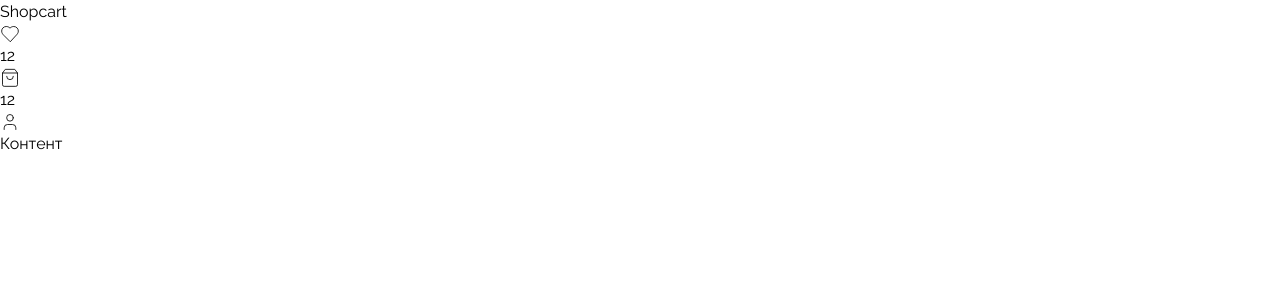
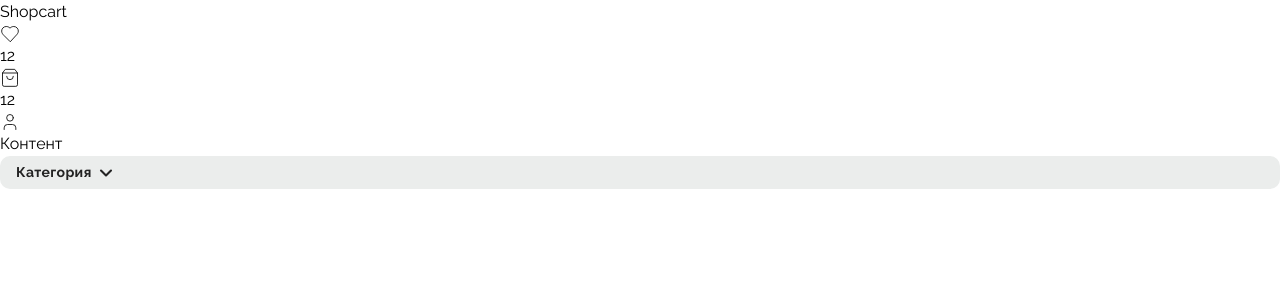
Before and after one commit to kersor/mini-electronics-store, a Next.js app in the folder frontend/: page / in a window 1280 px wide. Shown: the top 300 px of the page. Built offline with nearby package versions, Linux system fonts and the light colour scheme.

Commit message:
MY-UI-COMPONENT-TESTING: Add базовую настройку для стандартного select

```diff
--- a/frontend/src/app/page.tsx
+++ b/frontend/src/app/page.tsx
@@ -1,6 +1,7 @@
 "use client"
 
 import { Container } from "@/components/shared/container/Container";
+import { CustomSelect } from "@/components/ui/customSelect/customSelect";
 import { IFilters } from "@/types/filters";
 import { ISelect } from "@/types/select";
 import Image from "next/image";
@@ -72,7 +73,15 @@ export default function Home() {
         <div className="absolute text-[20px] top-[50%] left-[50%] -translate-y-[50%] -translate-x-[50%] font-bold uppercase text-[#FFF] tracking-widest">Контент</div>
       </div>
       <div className="mt-10" />
-      <div className="flex justify-between"></div>
+      <div className="flex justify-between">
+        <CustomSelect
+          placeholder="Категория"
+        >
+          {/* {
+            list_category.map(item => <div className="cursor-pointer" key={item.id}>{item.title}</div>)
+          } */}
+        </CustomSelect>
+      </div>
     </Container>
   );
 }
--- /dev/null
+++ b/frontend/src/components/ui/customSelect/customSelect.tsx
@@ -0,0 +1,28 @@
+import { ChevronDown } from 'lucide-react'
+import styles from './styles.module.css'
+import { PropsWithChildren } from 'react'
+
+interface Props {
+    placeholder: string
+}
+
+export const CustomSelect = ({
+    placeholder,
+    children
+}: PropsWithChildren<Props>) => {
+    return (
+        <div className={styles.select}>
+            <div className={styles.select_placeholder}>
+                <div>{placeholder}</div>
+                <div className={styles.select_placeholder_arrow}>
+                    <ChevronDown size={20} strokeWidth={2.5} />
+                </div>
+            </div>
+            <div className={styles.select_menu}>
+                <div className={styles.select_list}>
+                    {children}
+                </div>
+            </div>
+        </div>
+    )
+}
--- /dev/null
+++ b/frontend/src/components/ui/customSelect/styles.module.css
@@ -0,0 +1,30 @@
+.select {
+    @apply relative ;
+}
+
+.select:hover .select_menu{
+    @apply block;
+}
+
+.select_placeholder {
+    @apply flex gap-1 items-center bg-[#ebedec] rounded-[10px] px-4 py-1.5 cursor-pointer;
+    @apply text-[14px] text-[#232323] font-bold tracking-wide;
+}
+
+.select_placeholder_arrow {
+    @apply transition-all duration-300 ;
+}
+
+.select_placeholder:hover .select_placeholder_arrow {
+    @apply rotate-180;
+}
+
+.select_menu {
+    @apply absolute hidden pt-2 ;
+
+}
+
+.select_list {
+    @apply rounded-[10px] p-5 ;
+    box-shadow: 0px 5px 15px 1px rgba(0, 0, 0, 0.2);
+}
```
